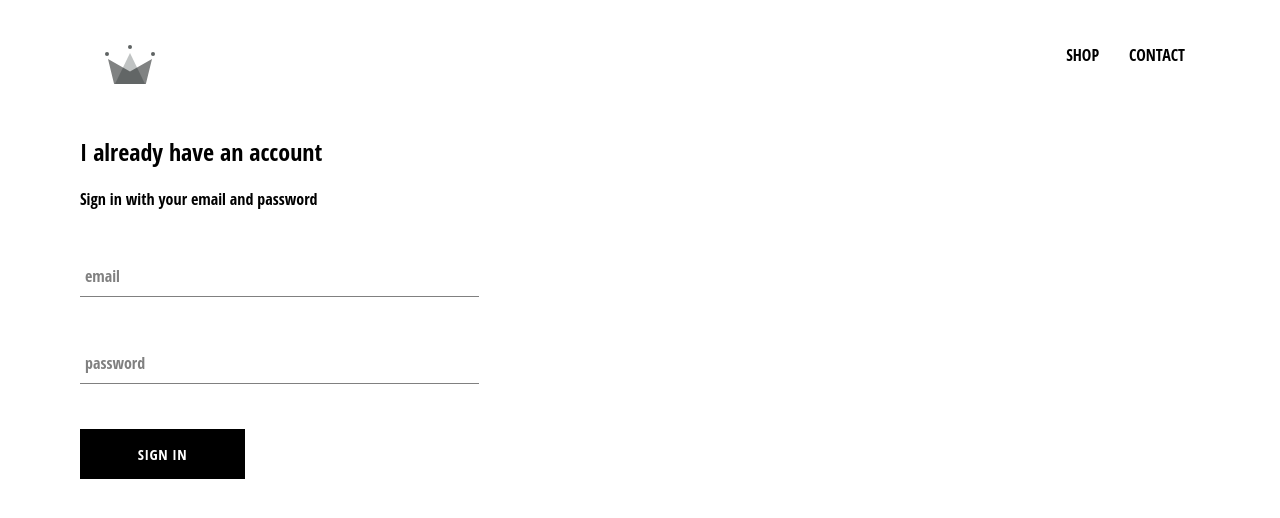
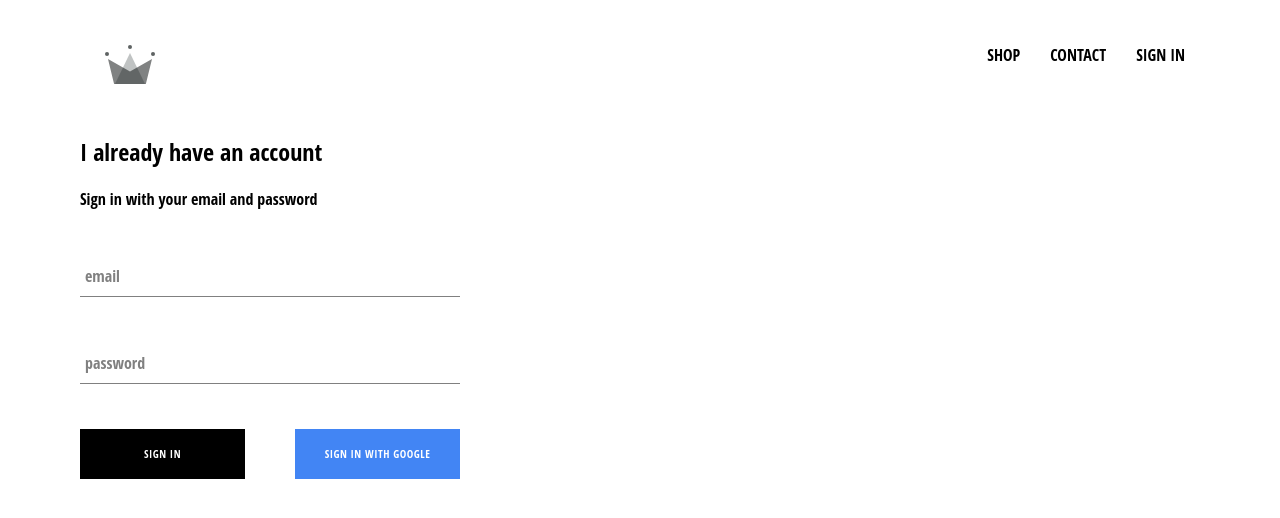
Before and after one commit to rebornLviv/crwn-closing, a React (Create React App) app: page /signin in a window 1280 px wide. Shown: the top 518 px of the page. Built offline with nearby package versions, Linux system fonts and the light colour scheme; no server answers.

Commit message:
fb added

```diff
--- a/package.json
+++ b/package.json
@@ -6,6 +6,7 @@
     "@testing-library/jest-dom": "^4.2.4",
     "@testing-library/react": "^9.5.0",
     "@testing-library/user-event": "^7.2.1",
+    "firebase": "^7.14.2",
     "node-sass": "^4.14.0",
     "react": "^16.13.1",
     "react-dom": "^16.13.1",
--- a/src/App.css
+++ b/src/App.css
@@ -6,3 +6,7 @@
     text-decoration: none;
     color: black;
 }
+
+*{
+    box-sizing: border-box;
+}
--- a/src/App.js
+++ b/src/App.js
@@ -5,13 +5,34 @@
 import ShopPage from './pages/shop/shop.component';
 import Header from './components/header/header.component';
 import Authorization from './pages/authorization/authorization.component';
+import { auth } from './firebase/firebase.utils';
 
 
 
-function App() {
+class App extends React.Component {
+  constructor(){
+    super();
+    this.state ={
+      currentUser:null
+    }
+  }
+  unsubscribeFromAuth = null;
+
+  componentDidMount(){
+ this.unsubscribeFromAuth =   auth.onAuthStateChanged(user=>{
+      console.log(user)
+      this.setState({currentUser:user})
+    })
+
+  }
+  componentWillUnmount(){
+    this.unsubscribeFromAuth();
+  }
+  render(){
+
     return (
       <div >
-      <Header/>
+        <Header currentUser={this.state.currentUser}/>
         <Switch>
         <Route exact  path='/' component={HomePage} />
         <Route   path='/shop' component={ShopPage} />
@@ -21,5 +42,7 @@
       </div>
     );
   }
+  }
+
 
 export default App;
--- a/src/components/custom-button/custom-button.component.jsx
+++ b/src/components/custom-button/custom-button.component.jsx
@@ -2,9 +2,10 @@
 import './custom-button.styles.scss';
 
 
-const CustomButton = ({children,...otherProps}) => (
+const CustomButton = ({children,isGoogleSignIn,...otherProps}) => (
 
-    <button className='custom-button' {...otherProps}>
+    <button className={`${isGoogleSignIn ? 'google-sign-in' : ''} custom-button `}
+    {...otherProps}>
         {children}
     </button>
 )
--- a/src/components/custom-button/custom-button.styles.scss
+++ b/src/components/custom-button/custom-button.styles.scss
@@ -1,11 +1,12 @@
 .custom-button {
     min-width: 165px;
+    max-width: 200px;
     width: auto;
     height: 50px;
     letter-spacing: 0.5px;
     line-height: 50px;
-    padding: 0 35px 0 35px;
-    font-size: 15px;
+    padding: 0 25px 0 25px;
+    font-size: 11px;
     background-color: black;
     color: white;
     text-transform: uppercase;
@@ -19,4 +20,11 @@
       color: black;
       border: 1px solid black;
     }
+    &.google-sign-in{
+      background-color: #4285f4;
+    }
+     &:hove{
+       background-color:#357ae8 ;
+       border: none;
+     }
   }
--- a/src/components/header/header.component.jsx
+++ b/src/components/header/header.component.jsx
@@ -2,8 +2,10 @@
 import './header.styles.scss';
 import { Link } from 'react-router-dom';
 import {ReactComponent as Logo} from '../../assets/crown.svg'
+import { auth } from '../../firebase/firebase.utils';
 
-const Header = () => (
+
+const Header = ({currentUser}) => (
 
 <div className='header'>
 <Link to="/" className='logo-container'>
@@ -16,6 +18,17 @@
 <Link className='option' to='/contact'>
     CONTACT
 </Link>
+{
+    currentUser?
+    <div className='option' onClick={
+        ()=>{
+            auth.signOut();
+        }
+    }>SIGN OUT</div>
+    :
+    <Link className='option' to='/signin'>SIGN IN</Link>
+
+}
 </div>
 
 </div>
--- a/src/components/header/header.styles.scss
+++ b/src/components/header/header.styles.scss
@@ -17,6 +17,7 @@
       display: flex;
       align-items: center;
       justify-content: flex-end;
+      cursor: pointer;
 
       .option {
         padding: 10px 15px;
--- a/src/components/sign-in/sign-in.component.jsx
+++ b/src/components/sign-in/sign-in.component.jsx
@@ -2,6 +2,7 @@
 import './sign-in.styles.scss'
 import FormInput from '../form-input/formInput.component';
 import CustomButton from '../custom-button/custom-button.component';
+import { signInWithGoogle } from '../../firebase/firebase.utils';
 
 
 class SignIn extends React.Component {
@@ -49,7 +50,10 @@
               label='password'
               required
             />
+            <div className='buttons'>
             <CustomButton type='submit'> Sign in </CustomButton>
+            <CustomButton onClick ={signInWithGoogle} isGoogleSignIn> SIGN IN WITH GOOGLE </CustomButton>
+            </div>
           </form>
         </div>
       );
--- a/src/components/sign-in/sign-in.styles.scss
+++ b/src/components/sign-in/sign-in.styles.scss
@@ -1,5 +1,5 @@
 .sign-in{
-width: 30vw;
+width: 380px;
 display: flex;
 flex-direction: column;
 
@@ -8,3 +8,10 @@
 .title{
     margin: 10px 0;
 }
+.buttons{
+    display: flex;
+    justify-content: space-between;
+    &:last-child{
+        padding: 0px !important;
+    }
+}
--- /dev/null
+++ b/src/firebase/firebase.utils.js
@@ -0,0 +1,21 @@
+import firebase from 'firebase/app'
+import 'firebase/firestore'
+import 'firebase/auth'
+ var firebaseConfig = {
+    apiKey: "AIzaSyBwK6qpkFhEWgqE-FmCnP2zUFA1PtVOiKs",
+    authDomain: "crown-clothing-75ebb.firebaseapp.com",
+    databaseURL: "https://crown-clothing-75ebb.firebaseio.com",
+    projectId: "crown-clothing-75ebb",
+    storageBucket: "crown-clothing-75ebb.appspot.com",
+    messagingSenderId: "334134080617",
+    appId: "1:334134080617:web:42d54f3049b9ff90471ef8"
+  };
+
+  firebase.initializeApp(firebaseConfig);
+
+  export const auth = firebase.auth();
+  export const firestore = firebase.firestore();
+  const provider = new firebase.auth.GoogleAuthProvider();
+  provider.setCustomParameters({'prompt':'select_account'});
+  export const  signInWithGoogle = () => auth.signInWithPopup(provider);
+  export default firebase;
```
Also changed, not shown: 1 other file (tests, documents, lock files or other folders). Lines whose indentation alone changed are shown as unchanged.
